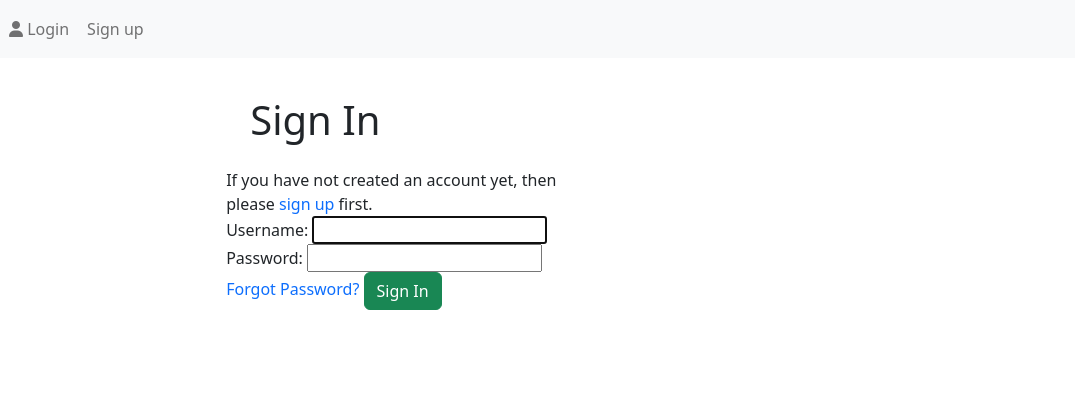
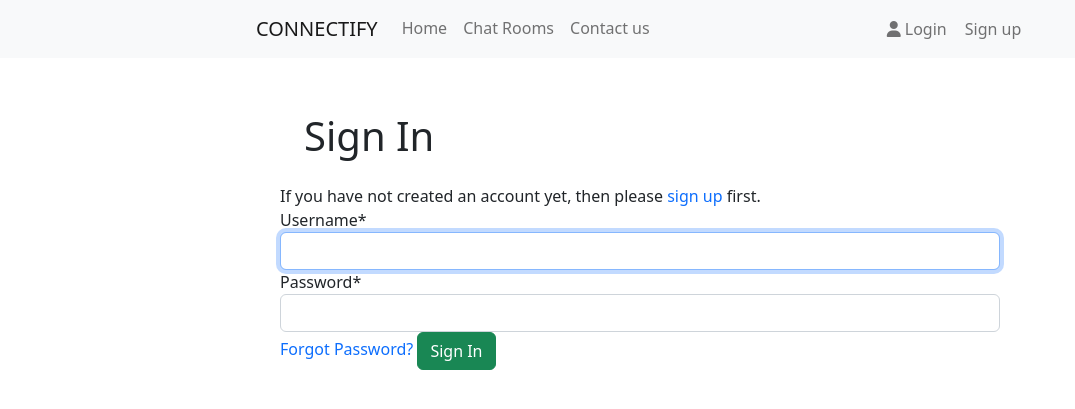
Before and after one commit to PratimaGurav/Team4-May-Hackathon, a Django app: page /profile/login/ in a window 1280 px wide. Shown: the top 409 px of the page, without its empty margins (0-1075 px from the left). Run offline with Django 3.2, Linux system fonts and the light colour scheme; some libraries are stand-ins or nearby versions.

Commit message:
change navbar style in base template

```diff
--- a/profiles/templates/profiles/profile.html
+++ b/profiles/templates/profiles/profile.html
@@ -8,7 +8,7 @@
       <div class="content-section">
         <div class="col-md-3">
           <img class="profile-img" src="{{ user.user_profile.avatar.url }}" />
-          <h2 class="account-heading">{{ user.username }}</h2>
+          <h2 class="account-heading">{{ user.username }} <i class="fas fa-hand-holding-heart"></i> {{user.user_profile.stewardship.count}}</h2>
         </div>
         <form method="POST" enctype="multipart/form-data">
           {% csrf_token %}
--- a/static/css/base.css
+++ b/static/css/base.css
@@ -60,3 +60,11 @@ img {
   width: 30px;
   border-radius: 50%;
 }
+
+.navbar {
+  padding-left: 20%;
+}
+
+.nav-profile {
+  padding-left: 220px;
+}
--- a/templates/account/login.html
+++ b/templates/account/login.html
@@ -1,5 +1,5 @@
 {% extends "base.html" %}
-
+{% load crispy_forms_tags %}
 {% load i18n %}
 {% load account socialaccount %}
 
@@ -7,11 +7,10 @@
 
 {% block content %}
 
-<div class="container d-flex">
+<div class="container account-container">
   <div class="row">
-    <div class="col-md-3"></div>
-    <div class="col-md-9">
-
+    <div class="col-md-8 mt-3 offset-md-2">
+      <div class="content-section">
         <h1 class="m-4">{% trans "Sign In" %}</h1>
 
         {% get_providers as socialaccount_providers %}
@@ -40,14 +39,19 @@
 
         <form class="login" method="POST" action="{% url 'account_login' %}">
           {% csrf_token %}
-        {{ form.as_p }}
+          {{ form | crispy }}
           {% if redirect_field_value %}
           <input type="hidden" name="{{ redirect_field_name }}" value="{{ redirect_field_value }}" />
           {% endif %}
           <a class="button secondaryAction" href="{% url 'account_reset_password' %}">{% trans "Forgot Password?" %}</a>
           <button class="primaryAction btn btn-success" type="submit">{% trans "Sign In" %}</button>
         </form>
+
       </div>
     </div>
   </div>
+</div>
+
+
+
 {% endblock %}
--- a/templates/base.html
+++ b/templates/base.html
@@ -46,20 +46,36 @@
 </head>
 
 <body>
-  <header class="header d-flex mt-4">
+  <header class="header mt-4">
     {% comment %} Navbar {% endcomment %}
     <div class="container d-flex">
           <nav class="navbar navbar-expand-lg navbar-light fixed-top bg-light">
+            <a class="navbar-brand" href="{% url 'home' %}">CONNECTIFY</a>
             <div class="collapse navbar-collapse" id="navbarSupportedContent">
-              <ul class="navbar-nav me-auto mb-2 mb-lg-0">
-                {% if user.is_authenticated %}
-                <li class="nav-item">
-                  <a class="nav-link btn m-0 d-inline-block" href="{% url 'profile' %}"><img
-                      class="profile-img profile-mini d-inline-block" src="{{ user.user_profile.avatar.url }}">
-                    {{user.profile.user}}</a>
+              <ul class="navbar-nav">
+                <li class="nav-item active">
+                  <a class="nav-link" href="{% url 'home' %}">Home <span class="sr-only"></span></a>
                 </li>
                 <li class="nav-item">
-                  <a class="nav-link btn m-0" href="{% url 'account_logout' %}">Logout</a>
+                  <a class="nav-link" href="{% url 'chat_list' %}">Chat Rooms</a>
+                </li>
+                <li class="nav-item">
+                  <a class="nav-link" href="#">Contact us</a>
+                </li>
+              <div class="collapse navbar-collapse" id="navbarSupportedContent">
+              <ul class="nav-profile navbar-nav mr-auto">
+                {% if user.is_authenticated %}
+                <li class="nav-item dropdown">
+                  <a class="nav-link dropdown-toggle" href="{% url 'profile' %}" id="navbarDropdown" role="button" data-toggle="dropdown" aria-haspopup="true" aria-expanded="false">
+                    <img class="profile-img profile-mini d-inline-block" src="{{ user.user_profile.avatar.url }}">
+                    {{user.user_profile.user}}</a>
+                    <div class="dropdown-menu" aria-labelledby="navbarDropdown">
+                      <a class="dropdown-item nav-link btn m-0" href="{% url 'account_logout' %}">Logout</a>
+                      <a class="dropdown-item nav-link btn m-0" href="{% url 'profile' %}">Profile</a>
+                    </div>
+                </li>
+                <li class="nav-item">
+                  <a class="dropdown-item nav-link btn m-0" href="{% url 'account_logout' %}">Logout</a>
                 </li>
                 {% else %}
                 <li class="nav-item">
@@ -71,6 +87,7 @@
                 </li>
                 {% endif %}
               </ul>
+              </div>
             </div>
         </nav>
     </div>
```
Also changed, not shown: templates/account/logout.html (+8 -5 lines), templates/account/signup.html (+8 -8 lines). Lines whose indentation alone changed are shown as unchanged.
